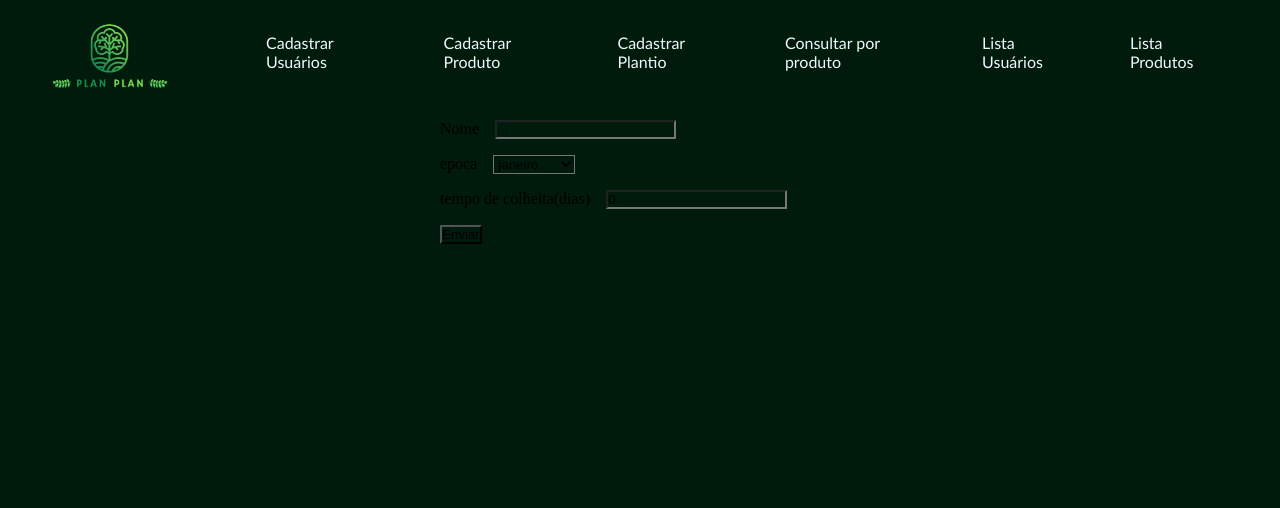
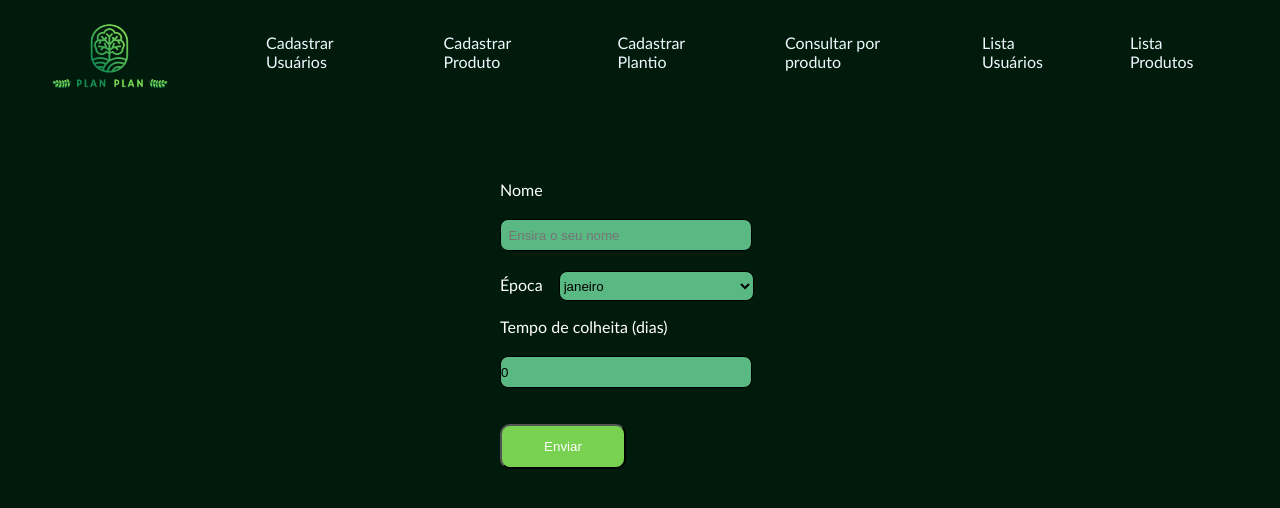
Before and after one commit to cristianstoe/Plan-Plan, an Angular app in the folder Software/angular-front/: page /add-produto in a window 1280 px wide. Shown: the top 508 px of the page. Built offline with nearby package versions, Linux system fonts and the light colour scheme.

Commit message:
adicionando estilos em produtos

```diff
--- a/Software/angular-front/src/app/components/add-produto/add-produto.component.css
+++ b/Software/angular-front/src/app/components/add-produto/add-produto.component.css
@@ -5,3 +5,47 @@
 .group label {
   margin-right: 1rem;
 }
+
+.divProduct {
+  color: white;
+  margin: 60px;
+  font-family: 'Gill Sans', 'Gill Sans MT', Calibri, 'Trebuchet MS', sans-serif;
+}
+
+.inputProduto {
+  margin-top: 20px;
+  border: solid 1px rgb(0, 0, 0);
+  border-radius: 8px;
+  background-color: #5AB883;
+  width: 250px;
+  height: 30px;
+}
+
+.divPeriod {
+  margin-top: 20px;
+}
+
+.divPeriod select {
+  border: solid 1px rgb(0, 0, 0);
+  border-radius: 8px;
+  width: 195px;
+  height: 30px;
+  background-color: #5AB883;
+}
+
+.buttonSend {
+  width: 126px;
+  height: 45px;
+  border-radius: 10px;
+  background-color: #78D150;
+  color: white;
+  margin-top: 20px;
+}
+
+.buttonSend:hover {
+  width: 126px;
+  height: 45px;
+  background-color: #ffffff;
+  color: #78D150;
+  cursor: pointer;
+}
--- a/Software/angular-front/src/app/components/add-produto/add-produto.component.html
+++ b/Software/angular-front/src/app/components/add-produto/add-produto.component.html
@@ -1,28 +1,31 @@
-<div style="width: 400px; margin: auto; padding-top: 1rem">
-  <div>
+<div style="width: 400px; margin: auto; padding-top: 1rem; color: white;">
+  <div class="divProduct">
     <div *ngIf="!submitted">
       <div class="group">
         <label for="description">Nome</label>
         <input
+          class="inputProduto"
           id="description"
           required
           [(ngModel)]="produto.nome"
           name="description"
+          placeholder="  Ensira o seu nome"
         />
       </div>
 
 
-      <div class="group">
-        <label for="description">epoca</label>
+      <div class="group divPeriod">
+        <label for="description">Época</label>
 
         <select (change)= "onSelectInstrument($event.target.value)" >
           <option *ngFor = "let i of epoca" > {{i}} </option >
         </select>
       </div>
 
-      <div class="group">
-        <label for="description">tempo de colheita(dias)</label>
+      <div class="group divTime">
+        <label for="description">Tempo de colheita (dias)</label>
         <input
+          class="inputProduto"
           id="description"
           required
           [(ngModel)]="produto.tempo_colheita"
@@ -31,7 +34,7 @@
         />
       </div>
 
-      <button (click)="saveProduto()">Enviar</button>
+      <button class="buttonSend" (click)="saveProduto()">Enviar</button>
     </div>
 
     <div *ngIf="submitted">
--- a/Software/angular-front/src/app/components/add-user/add-user.component.css
+++ b/Software/angular-front/src/app/components/add-user/add-user.component.css
@@ -8,7 +8,7 @@
 
 .divUser {
     color: white;
-    margin: 100px;
+    margin: 60px;
     font-family: 'Gill Sans', 'Gill Sans MT', Calibri, 'Trebuchet MS', sans-serif;
 }
 
--- a/Software/angular-front/src/app/components/add-user/add-user.component.html
+++ b/Software/angular-front/src/app/components/add-user/add-user.component.html
@@ -8,12 +8,12 @@
             required
             [(ngModel)]="user.nome"
             name="description"
-            placeholder="   Seu nome"
+            placeholder="  Ensira o seu nome"
           />
         </div>
 
         <div class="group divCPF">
-          <label for="title">CPF</label>
+          <label for="title">CPF </label>
           <input class="inputAddUser"
             type="text"
             id="title"
```
